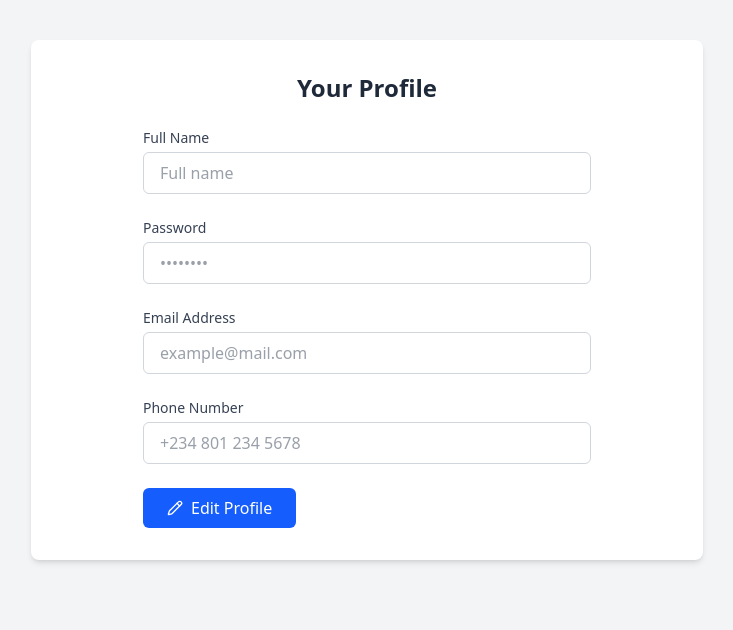
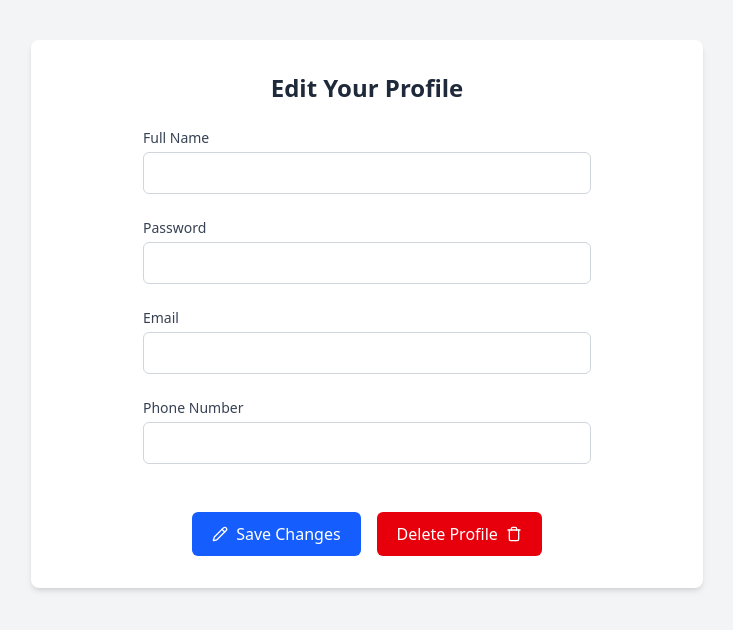
Before and after one commit to ApexAchievers/labsync, a React (Vite) app: page /edit-profile in a window 1280 px wide. Shown: the top 630 px of the page, without its empty margins (273-1006 px from the left). Built offline with nearby package versions, Linux system fonts and the light colour scheme.

Commit message:
additions

```diff
--- a/package.json
+++ b/package.json
@@ -19,7 +19,8 @@
     "react-dom": "^19.1.0",
     "react-icons": "^5.5.0",
     "react-router": "^7.6.3",
-    "react-router-dom": "^7.6.3"
+    "react-router-dom": "^7.6.3",
+    "react-toastify": "^11.0.5"
   },
   "devDependencies": {
     "@eslint/js": "^9.30.1",
--- a/src/App.jsx
+++ b/src/App.jsx
@@ -21,7 +21,7 @@ function App() {
     { path: "/login", element: <Login /> },
     { path: "/sign-up", element: <SignUp /> },
     { path: "/profile", element: <Profile /> },
-    { path: "/edit-profile", element: <Profile /> },
+    { path: "/edit-profile", element: <EditProfile /> },
     { path: "patient-dashboard", element: <PatientDashboard /> },
     { path: "technician-dashboard", element: <TechnicianDashboard /> },
     { path: "/tasks/:id", element: <TaskDetail /> },
--- a/src/pages/EditProfile.jsx
+++ b/src/pages/EditProfile.jsx
@@ -1,9 +1,82 @@
-import { Pencil } from "lucide-react";
+import { Pencil, Trash } from "lucide-react";
+import { Link } from "lucide-react";
 
-export default function EditProfile(){
-    return(
-        <div>
-            <h1>hello</h1>
-        </div>
-    );
+export default function EditProfile() {
+  return (
+    <div className="min-h-screen bg-gray-100 py-10 px-4">
+      <div className="max-w-2xl mx-auto bg-white p-8 rounded-lg shadow-md">
+        <h1 className="text-2xl font-bold mb-6 text-center text-gray-800">
+          Edit Your Profile
+        </h1>
+        <form className="space-y-6 max-w-md mx-auto">
+          {/* Full Name */}
+          <div>
+            <label className="block text-sm font-medium text-gray-700 mb-1">
+              Full Name
+            </label>
+            <input
+              type="text"
+              name="name"
+              className="w-full border border-gray-300 rounded-md px-4 py-2 text-gray-700 focus:outline-none focus:ring-1 focus:ring-blue-400"
+            />
+          </div>
+
+          {/* Password */}
+          <div>
+            <label className="block text-sm font-medium text-gray-700 mb-1">
+              Password
+            </label>
+            <input
+              type="text"
+              name="password"
+              className="w-full border border-gray-300 rounded-md px-4 py-2 text-gray-700 focus:outline-none focus:ring-1 focus:ring-blue-400"
+            />
+          </div>
+
+          {/* Email */}
+          <div>
+            <label className="block text-sm font-medium text-gray-700 mb-1">
+              Email
+            </label>
+            <input
+              type="text"
+              name="email"
+              className="w-full border border-gray-300 rounded-md px-4 py-2 text-gray-700 focus:outline-none focus:ring-1 focus:ring-blue-400"
+            />
+          </div>
+
+          {/* Phone Number */}
+          <div>
+            <label className="block text-sm font-medium text-gray-700 mb-1">
+              Phone Number
+            </label>
+            <input
+              type="text"
+              name="number"
+              className="w-full border border-gray-300 rounded-md px-4 py-2 text-gray-700 focus:outline-none focus:ring-1 focus:ring-blue-400"
+            />
+          </div>
+
+          {/* Action Buttons */}
+          <div className="pt-6 flex items-center justify-center gap-4">
+            {/* Save Changes Button */}
+            <div>
+              <button className="inline-flex items-center gap-2 bg-blue-600 text-white px-5 py-2.5 rounded-md hover:bg-blue-700 transition duration-300">
+                <Pencil className="w-4 h-4" />
+                Save Changes
+              </button>
+            </div>
+
+            {/* Delete Profile Button */}
+            <div>
+              <button className="inline-flex items-center gap-2 bg-red-600 text-white px-5 py-2.5 rounded-md hover:bg-red-700 transition duration-300">
+                Delete Profile
+                <Trash className="w-4 h-4" />
+              </button>
+            </div>
+          </div>
+        </form>
+      </div>
+    </div>
+  );
 }
--- a/src/pages/Profile.jsx
+++ b/src/pages/Profile.jsx
@@ -64,7 +64,7 @@ export default function Profile() {
           </div>
 
           {/* Button */}
-          <Link to={'/'} className="pt-4 text-center">
+          <Link to={'/edit-profile'} className="pt-4 text-center">
             <button
               type="button"
               className="inline-flex items-center gap-2 bg-blue-600 text-white px-6 py-2 rounded-md hover:bg-blue-700 transition duration-300"
```
